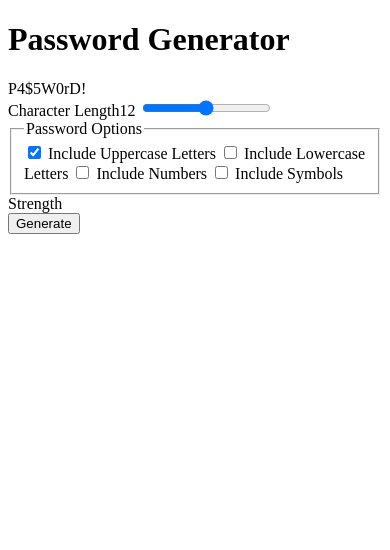
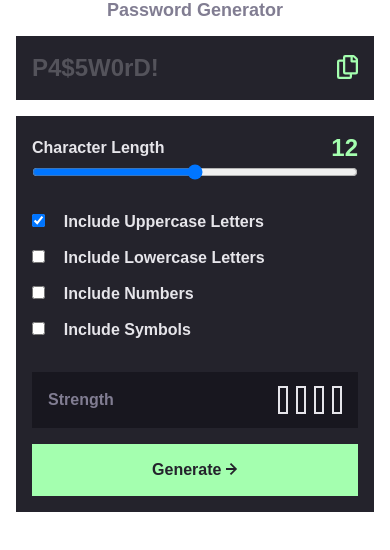
Before and after one commit to djmills89/PasswordGenerator, a plain HTML site: page index.html in a window 390 px wide. Drawn offline with Linux system fonts and the light colour scheme.

Commit message:
initial mobile styles

```diff
--- a/index.html
+++ b/index.html
@@ -6,39 +6,63 @@
 
   <link rel="icon" type="image/png" sizes="32x32" href="./assets/images/favicon-32x32.png">
 
+  <link rel="stylesheet" href="./styles/styles.css">
   <title>Frontend Mentor | Password generator app</title>
 </head>
 <body>
+<main>
 
     <h1>Password Generator</h1>
 
-  <div class="password">P4$5W0rD!</div>
+    <div class="password__display">
+      <p class="password">P4$5W0rD!</p>
+      <span><img src="./assets/images/icon-copy.svg" alt="Text Copy Icon"></span>
+    </div>
 
     <form action="">
 
-    <label for="">Character Length</label><span class="password__length">0</span>
-    <input type="range" name="" id="" min="8" max="16">
+      <div class="form__character">
+        <label for="form__range">Character Length</label><span class="password__length">0</span>
+      </div>
+      <input type="range" name="" id="form__range" min="8" max="16">
 
       <fieldset>
         <legend>Password Options</legend>
 
+        <div class="checkbox__container">
           <input type="checkbox" name="" id="upper-case" checked>
           <label for="upper-case">Include Uppercase Letters</label>
+        </div>
 
+        <div class="checkbox__container">
           <input type="checkbox" name="" id="lower-case">
           <label for="lower-case">Include Lowercase Letters</label>
+        </div>
 
+        <div class="checkbox__container">
           <input type="checkbox" name="" id="numbers">
           <label for="numbers">Include Numbers</label>
+        </div>
 
+        <div class="checkbox__container">
           <input type="checkbox" name="" id="symbols">
           <label for="symbols">Include Symbols</label>
+        </div>
       </fieldset>
 
-    <div class="password__strength">Strength</div>
+      <div class="password__strength">
+        <p>Strength</p>
+        <div class="strength__display">
+          <div class="strength__levels"></div>
+          <div class="strength__levels"></div>
+          <div class="strength__levels"></div>
+          <div class="strength__levels"></div>
+        </div>
+      </div>
 
-    <button type="submit">Generate</button>
+      <button type="submit">Generate <img src="./assets/images/icon-arrow-right.svg" alt=""></button>
     </form>
+</main>
 
 <script src="script.js"></script>
 </body>
--- /dev/null
+++ b/styles/styles.css
@@ -0,0 +1,179 @@
+* {
+    margin: 0;
+    padding: 0;
+    box-sizing: border-box;
+}
+
+:root {
+    --white: #fff;
+    --black: #000;
+    --grey-950: #08070b; /* gradient color 2*/
+    --grey-900: #14131b; /*gradient color 1*/
+    --grey-850: #18171f;
+    --grey-800: #24232c;
+    --grey-700: #54535b;
+    --grey-600: #817d92;
+    --grey-200: #e6e5ea;
+
+    --green-200: #a4ffaf;
+    --yellow-300: #f8cd65;
+    --orange-400: #fb7c58;
+    --red-500: #f64a4a;
+
+    --ff-family: 'JetBrains Mono', sans-serif;
+    --fs-1: 3.2rem;
+    --fs-2: 2.4rem;
+    --fs-3: 1.8rem;
+    --fs-4: 1.6rem;
+
+    --fw-bold: 700;
+
+    --lh-loose: 4.2rem;
+    --lh-mid: 3.2rem;
+    --lh-tight: 2.4rem;
+    --lh-ex-tight: 2rem;
+
+    --space-100: 0.8rem;
+    --space-200: 1.6rem;
+    --space-300: 2.4rem;
+    --space-400: 3.2rem;
+    --space-700: 5.6rem;
+    --space-1000: 8rem;
+    --space-1300: 10.4rem;
+    --space-1600: 12.8rem;
+    --space-2000: 16rem;
+    --space-2200: 17.6rem;
+    --space-2300: 18.4rem;
+}
+
+html {
+    font-size: 62.5%;
+}
+
+body {
+    font-weight: var(--fw-bold);
+    font-family: var(--ff-family);
+}
+
+legend {
+    display: none;
+}
+
+main {
+    padding-inline: var(--space-200);
+    display: flex;
+    flex-direction: column;
+    justify-content: center;
+    align-items: center;
+    gap: var(--space-200);
+}
+
+h1 {
+    font-size: var(--fs-3);
+    line-height: var(--lh-ex-tight);
+    color: var(--grey-600);
+}
+
+.password__display {
+    display: flex;
+    justify-content: space-between;
+    align-items: center;
+    width: 100%;
+    background-color: var(--grey-800);
+}
+
+.password__display img {
+    display: inline-block;
+    margin-inline-end: var(--space-200);
+}
+
+.password {
+    padding: var(--space-200);
+    font-size: var(--fs-2);
+    line-height: var(--lh-mid);
+    color: var(--grey-700);
+}
+
+form {
+    padding: var(--space-200);
+    display: flex;
+    flex-direction: column;
+    background-color: var(--grey-800);
+    width: 100%;
+}
+
+.form__character label {
+    font-size: var(--fs-4);
+    line-height: var(--lh-ex-tight);
+    color: var(--grey-200);
+}
+
+form input[type="range"] {
+    margin-block-end: var(--space-400);
+}
+
+.form__character {
+    display: flex;
+    justify-content: space-between;
+    align-items: center;
+}
+
+.form__character span {
+    font-size: var(--fs-2);
+    line-height: var(--lh-mid);
+    color: var(--green-200);
+}
+
+fieldset {
+    border: none;
+    margin-block-end: var(--space-400);
+    display: flex;
+    flex-direction: column;
+    gap: var(--space-200);
+}
+
+fieldset label {
+    font-size: var(--fs-4);
+    line-height: var(--lh-ex-tight);
+    color: var(--grey-200);
+    margin-inline-start: var(--space-200);
+}
+
+.password__strength {
+    padding-inline-start: var(--space-200);
+    padding-block: 1.4rem;
+    margin-block-end: var(--space-200);
+    background-color: var(--grey-850);
+    display: flex;
+    justify-content: space-between;
+    align-items: center;
+}
+
+.password__strength p {
+    font-size: var(--fs-4);
+    line-height: var(--lh-ex-tight);
+    color: var(--grey-600);
+}
+
+.password__strength .strength__display {
+    display: flex;
+    gap: var(--space-100);
+    margin-inline-end: var(--space-200);
+}
+
+.password__strength .strength__levels {
+    width: 1rem;
+    height: 2.8rem;
+    border: 2px solid var(--grey-200);
+}
+
+button[type="submit"] {
+    padding-inline: var(--space-1300);
+    padding-block: var(--space-200);
+    font-size: var(--fs-4);
+    font-weight: var(--fw-bold);
+    line-height: var(--lh-ex-tight);
+    color: var(--grey-800);
+    background-color: var(--green-200);
+    border: none;
+}
```
Lines whose indentation alone changed are shown as unchanged.
